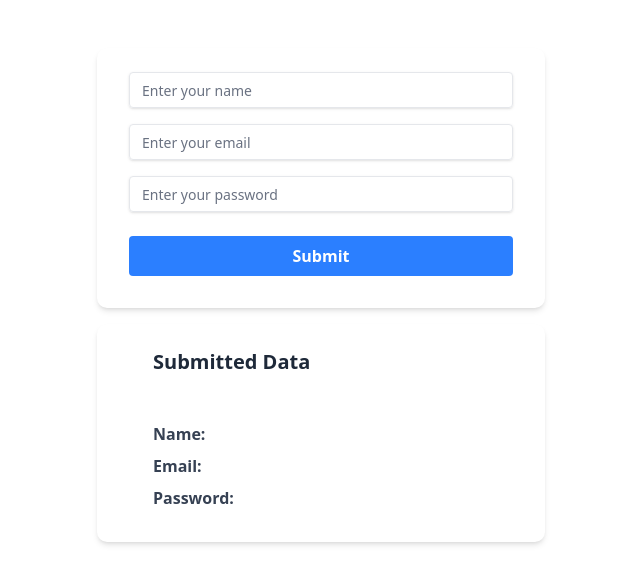
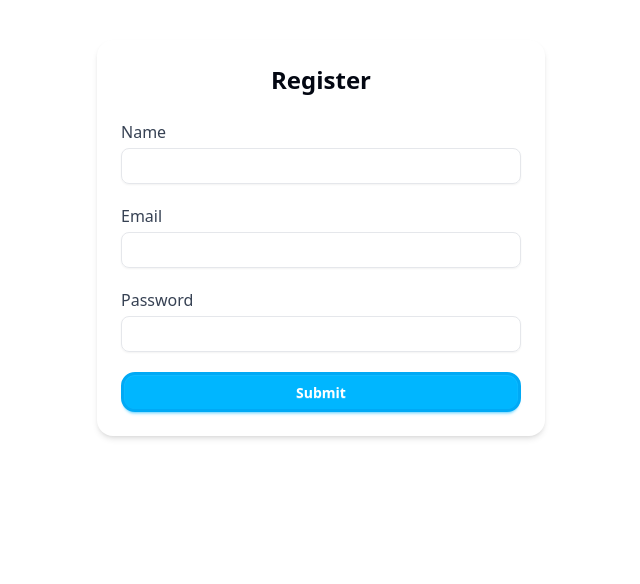
Before and after one commit to soumadip-dev/Mini-Projects-REACT, a React (Vite) app in the folder TYPESCRIPT-REACT/: page / in a window 1280 px wide. Shown: the top 584 px of the page, without its empty margins (319-959 px from the left). Built offline with nearby package versions, Linux system fonts and the light colour scheme.

Commit message:
Basic react hook form implementation

```diff
--- a/TYPESCRIPT-REACT/index.html
+++ b/TYPESCRIPT-REACT/index.html
@@ -8,7 +8,7 @@
       href="https://upload.wikimedia.org/wikipedia/commons/thumb/f/f5/Typescript.svg/1200px-Typescript.svg.png"
       type="image/x-icon"
     />
-    <title>React + TS</title>
+    <title>React + TS + Tailwind + Daily UI + Shadcn UI + React Hook Form</title>
   </head>
   <body>
     <div id="root"></div>
--- a/TYPESCRIPT-REACT/package.json
+++ b/TYPESCRIPT-REACT/package.json
@@ -16,6 +16,7 @@
     "lucide-react": "^0.511.0",
     "react": "^19.1.0",
     "react-dom": "^19.1.0",
+    "react-hook-form": "^7.57.0",
     "tailwind-merge": "^3.3.0",
     "tailwindcss": "^4.1.8"
   },
--- a/TYPESCRIPT-REACT/src/App.tsx
+++ b/TYPESCRIPT-REACT/src/App.tsx
@@ -1,10 +1,11 @@
 // import Counter from './Components/Counter';
 // import { CountContextProvider } from './Context/CountContextProvider';
 // import TodoList from './Components/TodoList';
-import Form from './Components/Form';
+// import Form from './Components/Form';
 // import UseEffectPractice from './Components/UseEffectPractice';
 // import Counter_Reducer from './Components/Counter_Reducer';
 // import UserList from './Components/UserList';
+import ReactHookForm from './Components/ReactHookForm';
 
 function App() {
   return (
@@ -14,9 +15,10 @@ function App() {
       </CountContextProvider> */}
       {/* <Counter_Reducer /> */}
       {/* <TodoList /> */}
-      <Form />
+      {/* <Form /> */}
       {/* <UseEffectPractice /> */}
       {/* <UserList /> */}
+      <ReactHookForm />
     </>
   );
 }
--- /dev/null
+++ b/TYPESCRIPT-REACT/src/Components/ReactHookForm.tsx
@@ -0,0 +1,111 @@
+import { useForm, type SubmitHandler } from 'react-hook-form';
+import { Input } from './ui/input';
+import { useState } from 'react';
+
+interface FormData {
+  name: string;
+  email: string;
+  password: string;
+}
+
+const ReactHookForm = () => {
+  const [successMessage, setSuccessMessage] = useState<string | null>(null);
+  const {
+    register,
+    handleSubmit,
+    formState: { errors, isSubmitting },
+  } = useForm<FormData>();
+
+  const onSubmit: SubmitHandler<FormData> = async data => {
+    setSuccessMessage(null);
+    const res = await fetch('https://getform.io/f/bmdmkgpa', {
+      method: 'POST',
+      headers: {
+        'Content-Type': 'application/json',
+        Accept: 'application/json',
+      },
+      body: JSON.stringify(data),
+    });
+
+    const json = await res.json();
+    if (!res.ok) throw new Error(json.error || 'Something went wrong');
+    setSuccessMessage('Message sent successfully!');
+  };
+
+  return (
+    <div className="max-w-md mx-auto mt-10 p-6 bg-white rounded-2xl shadow-md">
+      <h2 className="text-2xl font-semibold mb-6 text-center">Register</h2>
+      <form onSubmit={handleSubmit(onSubmit)} className="space-y-5">
+        {/* Name */}
+        <div className="flex flex-col">
+          <label htmlFor="name" className="mb-1 font-medium text-gray-700">
+            Name
+          </label>
+          <Input type="text" id="name" {...register('name', { required: 'Name is required' })} />
+          {errors.name && <span className="text-sm text-red-600 mt-1">{errors.name.message}</span>}
+        </div>
+
+        {/* Email */}
+        <div className="flex flex-col">
+          <label htmlFor="email" className="mb-1 font-medium text-gray-700">
+            Email
+          </label>
+          <Input
+            type="email"
+            id="email"
+            {...register('email', {
+              required: 'Email is required',
+              pattern: {
+                value: /^[A-Z0-9._%+-]+@[A-Z0-9.-]+\.[A-Z]{2,}$/i,
+                message: 'Invalid email address',
+              },
+            })}
+          />
+          {errors.email && (
+            <span className="text-sm text-red-600 mt-1">{errors.email.message}</span>
+          )}
+        </div>
+
+        {/* Password */}
+        <div className="flex flex-col">
+          <label htmlFor="password" className="mb-1 font-medium text-gray-700">
+            Password
+          </label>
+          <Input
+            type="password"
+            id="password"
+            {...register('password', {
+              required: 'Password is required',
+              minLength: {
+                value: 8,
+                message: 'Password must be at least 8 characters long',
+              },
+            })}
+          />
+          {errors.password && (
+            <span className="text-sm text-red-600 mt-1">{errors.password.message}</span>
+          )}
+        </div>
+
+        {/* Submit Button */}
+        <button
+          type="submit"
+          disabled={isSubmitting}
+          className="w-full py-2 px-4 btn btn-info  text-white font-semibold rounded-xl hover:btn-secondary transition-colors disabled:opacity-50"
+        >
+          {isSubmitting ? 'Submitting...' : 'Submit'}
+        </button>
+
+        {successMessage && <p className="text-green-600 mt-4">{successMessage}</p>}
+      </form>
+    </div>
+  );
+};
+
+export default ReactHookForm;
+
+// register: used to connect input fields to the form
+// handleSubmit: is a function used to handle form submission
+// formState: contains information about the form state, such as errors and isSubmitting
+// errors: contains validation errors for the form fields
+// isSubmitting: indicates whether the form is currently submitting
```
Also changed, not shown: 2 other files (tests, documents, lock files or other folders).
